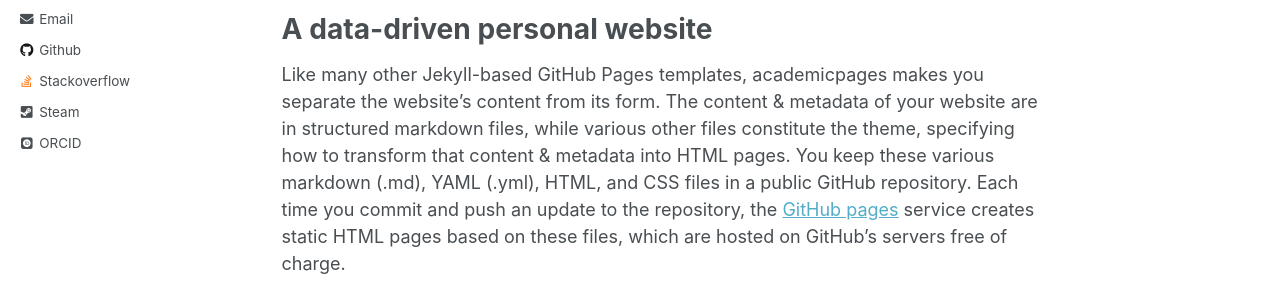
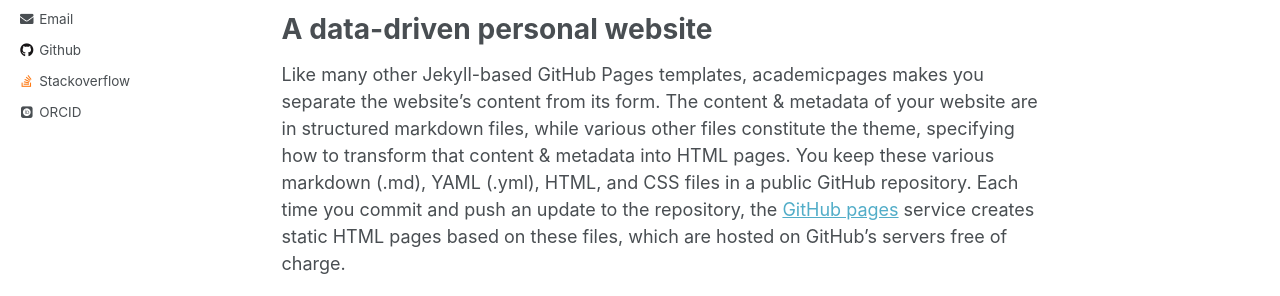
Before and after one commit to lindongyi1002/lindongyi.github.io, a Jekyll site: the page built from _pages/about.md, in a window 1280 px wide. Shown: the part 469-765 px from the top of the page. Built offline with Jekyll 4.4.1, drawn with Linux system fonts in a browser that asks for light colours; some web fonts are replaced.

Commit message:
update personal info

```diff
--- a/_config.yml
+++ b/_config.yml
@@ -11,7 +11,7 @@
 title_separator          : "-"
 name                     : &name "Lindongyi"
 description              : &description "多读书，多看报，少吃零食，多睡觉！"
-url                      : https://www.lindongyi.top # the base hostname & protocol for your site e.g. "https://mmistakes.github.io"
+url                      : "https://www.lindongyi.top" # the base hostname & protocol for your site e.g. "https://mmistakes.github.io"
 baseurl                  : "" # the subpath of your site, e.g. "/blog"
 repository               : "lindongyi1002/lindongyi1002.github.io"
 teaser                   :  # filename of teaser fallback teaser image placed in /images/, .e.g. "500x300.png"
@@ -106,8 +106,8 @@
   orcid            : "https://orcid.org/0009-0001-4928-8936"
   pinterest        :
   soundcloud       :
-  stackoverflow    :  "https://stackoverflow.com/users/21933555/lin-dongyi"
-  steam            : "https://steamcommunity.com/id/lindongyi/"
+  stackoverflow    : "https://stackoverflow.com/users/21933555/lin-dongyi"
+  steam            : #"https://steamcommunity.com/id/lindongyi/"
   tumblr           :
   twitter          :
   vine             :
--- a/_data/authors.yml
+++ b/_data/authors.yml
@@ -2,7 +2,7 @@
 
 Name Name:
   name        : "林冬一"
-  uri         : "http://www.lindongyi.top"
+  uri         : "https://www.lindongyi.top"
   email       : "lindongyi1002@qq.com"
   bio         : "This is the first name."
   avatar      : "lindongyi.jpg"
```
